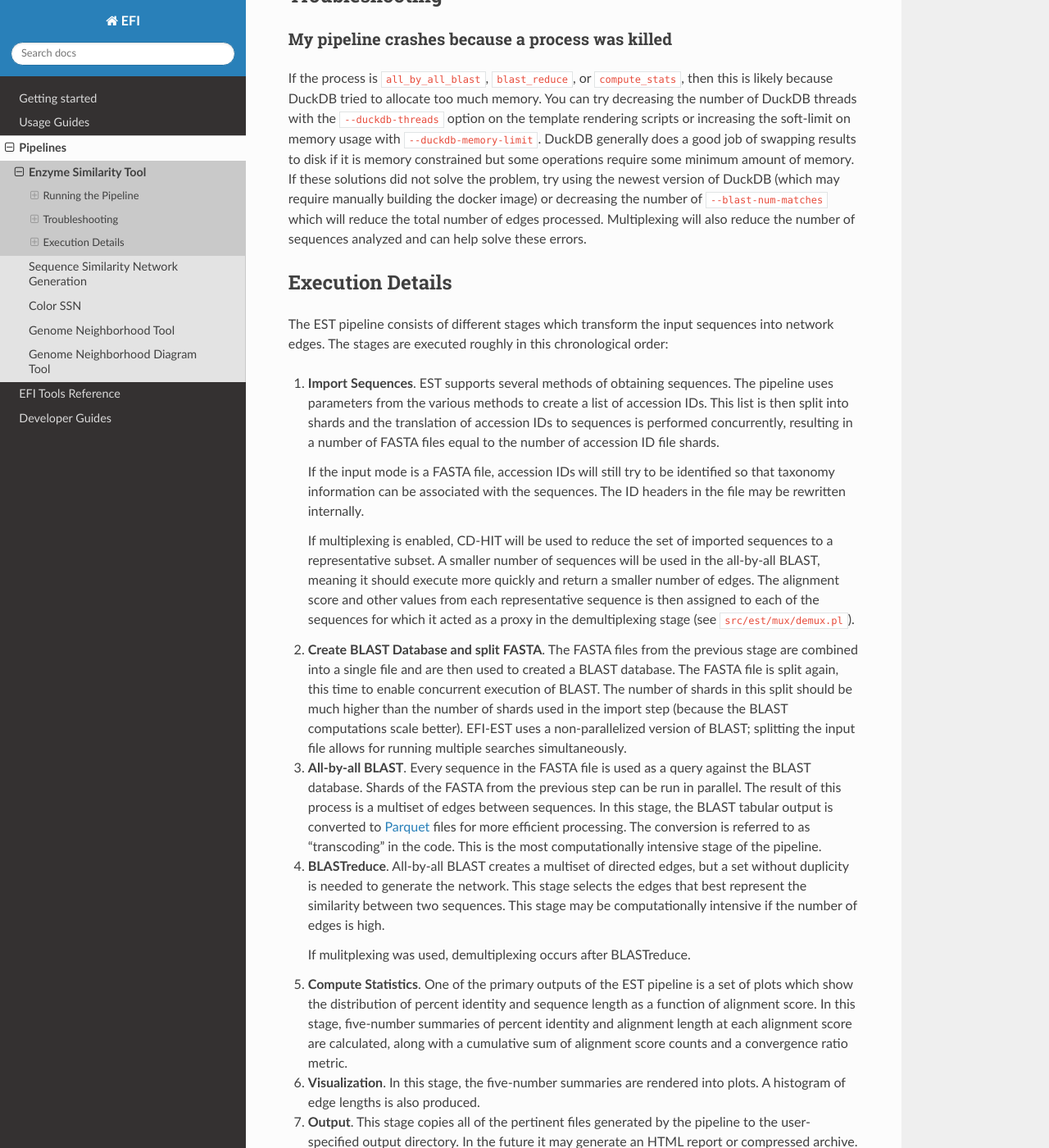
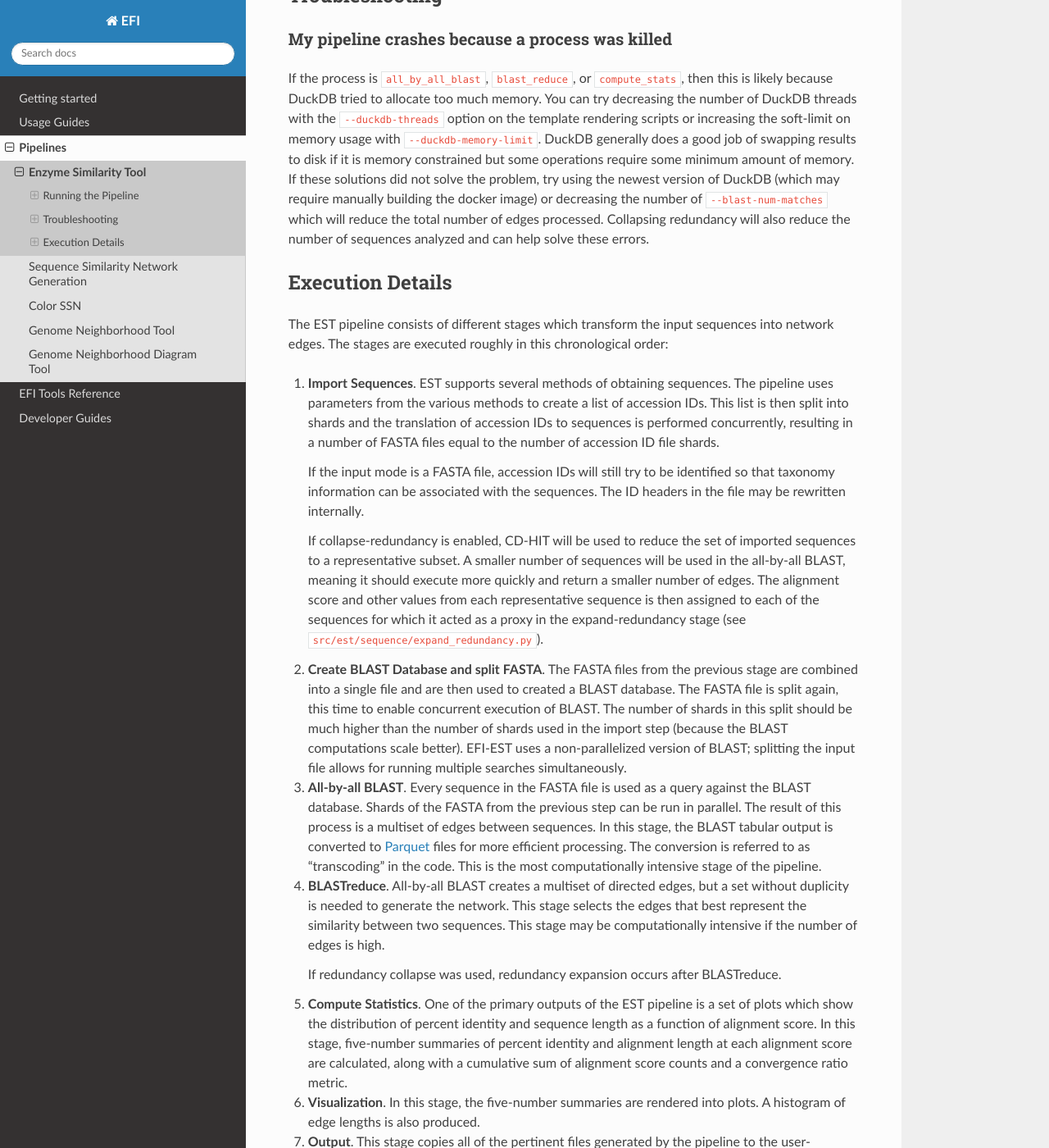
Before and after one commit to EnzymeFunctionInitiative/EST, a Sphinx documentation site: the page built from docs/source/pipelines/est/index.rst, in a window 1280 px wide and 1400 px high, scrolled down 2252 px. Shown: the whole window at 82% size. Built offline with Sphinx 7.4.7 and the Read the Docs theme 3.1.0, drawn with Linux system fonts in a browser that asks for light colours; some of the changed text lies outside the part shown.

Commit message:
Update documentation to reflect changes to naming for collapsing redundancy (multiplexing)

```diff
--- a/docs/source/pipelines/est/index.rst
+++ b/docs/source/pipelines/est/index.rst
@@ -134,7 +134,7 @@ swapping results to disk if it is memory constrained but some operations
 require some minimum amount of memory.  If these solutions did not solve the
 problem, try using the newest version of DuckDB (which may require manually
 building the docker image) or decreasing the number of ``--blast-num-matches``
-which will reduce the total number of edges processed.  Multiplexing will also
+which will reduce the total number of edges processed.  Collapsing redundancy will also
 reduce the number of sequences analyzed and can help solve these errors.
 
 Execution Details
@@ -157,13 +157,13 @@ chronological order:
    identified so that taxonomy information can be associated with the sequences.
    The ID headers in the file may be rewritten internally.
 
-   If multiplexing is enabled, CD-HIT will be used to reduce the set of imported
+   If collapse-redundancy is enabled, CD-HIT will be used to reduce the set of imported
    sequences to a representative subset.  A smaller number of sequences will be
    used in the all-by-all BLAST, meaning it should execute more quickly and
    return a smaller number of edges.  The alignment score and other values from
    each representative sequence is then assigned to each of the sequences for
-   which it acted as a proxy in the demultiplexing stage (see
-   ``src/est/mux/demux.pl``).
+   which it acted as a proxy in the expand-redundancy stage (see
+   ``src/est/sequence/expand_redundancy.py``).
 
 2. **Create BLAST Database and split FASTA**.  The FASTA files from the previous
    stage are combined into a single file and are then used to created a BLAST
@@ -186,7 +186,7 @@ chronological order:
    the edges that best represent the similarity between two sequences.  This
    stage may be computationally intensive if the number of edges is high.
 
-   If mulitplexing was used, demultiplexing occurs after BLASTreduce.
+   If redundancy collapse was used, redundancy expansion occurs after BLASTreduce.
 
 5. **Compute Statistics**.  One of the primary outputs of the EST pipeline is a
    set of plots which show the distribution of percent identity and sequence
@@ -209,10 +209,10 @@ Stages
    :maxdepth: 1
 
    import/index.rst
-   mux/index.rst
+   sequence/index.rst
    split_fasta/index.rst
    axa_blast/index.rst
    blastreduce/index.rst
-   demux/index.rst
-   statistics/index/.rst
+   sequence/expansion.rst
+   statistics/index.rst
    visualization/index.rst
```
Also changed, not shown: docs/source/pipelines/est/demux/index.rst (deleted, +0 -15 lines), docs/source/pipelines/est/demux/transcode_demuxed_blast.rst (deleted, +0 -14 lines), docs/source/pipelines/est/mux/index.rst (deleted, +0 -10 lines), docs/source/pipelines/est/sequence/expansion.rst (added, +15 -0 lines), docs/source/pipelines/est/sequence/index.rst (added, +16 -0 lines), docs/source/pipelines/est/sequence/transcode_expanded_blast.rst (added, +14 -0 lines), docs/source/pipelines/gnt/create_gnns.rst (+7 -2 lines).
